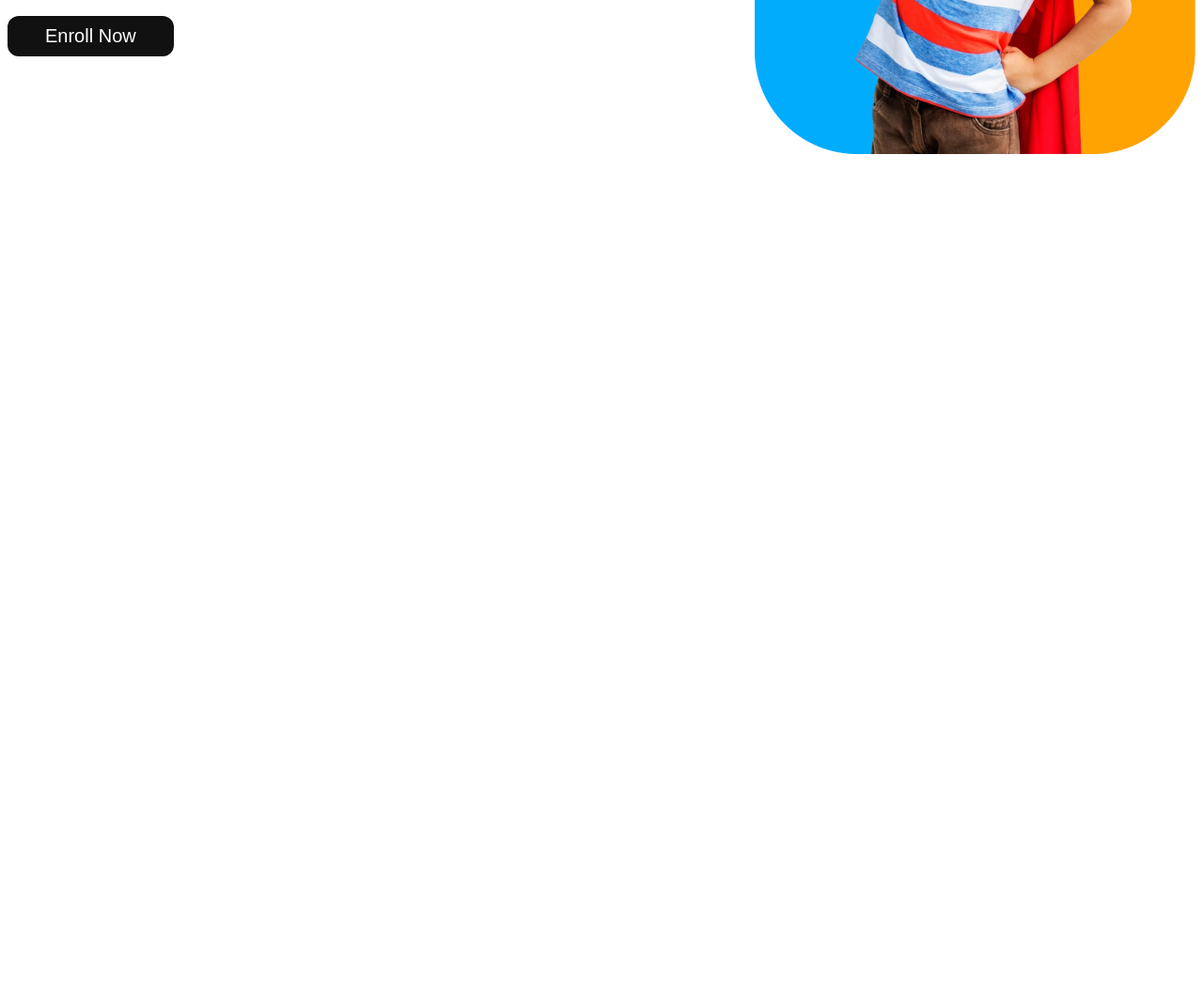
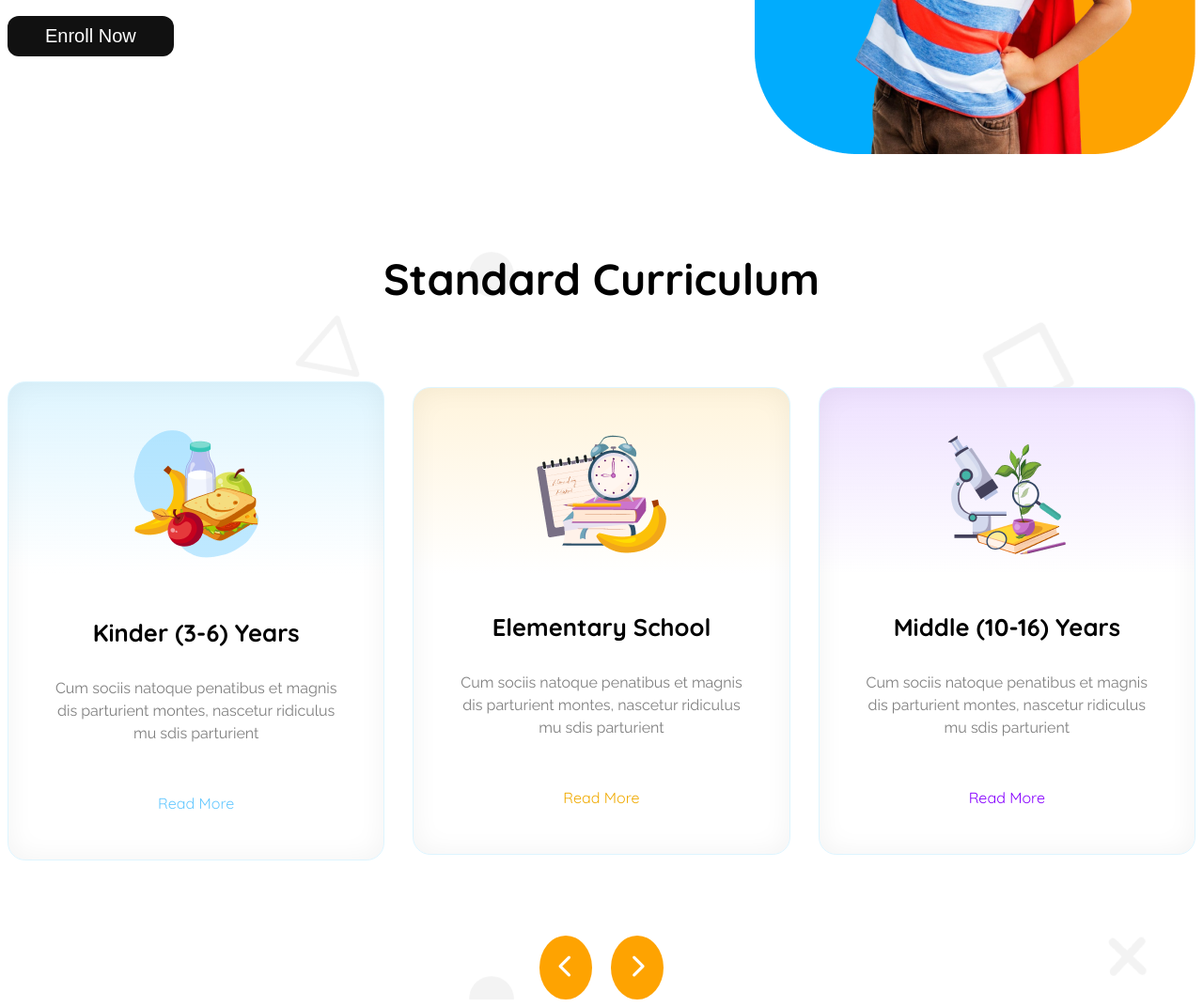
Before and after one commit to engnrtawhid/PH_B11_Assignment_02, a plain HTML site: page index.html in a window 1280 px wide. Shown: the part 523-1595 px from the top of the page at 94% size. Before the commit the page ends 800 px from the top, so only its background shows below. Drawn offline with Linux system fonts and the light colour scheme.

Commit message:
finished standard Curriculum section

```diff
--- a/index.html
+++ b/index.html
@@ -51,10 +51,50 @@
                 <img src="assets/hero-kids.png" alt="">
             </div>
         </section>
+        <!-- Banner Section End -->
     </header>
 
     <main>
-
+        <!-- Standard Section Start -->
+        <section class="standardSection bgImage">
+            <div class="stContainer contentMargin">
+                <h1 class="quicksand">Standard Curriculum</h1>
+                <div class="stCardContainer">
+                    <div class="stCards kinderCard">
+                        <img src="assets/kinder.png" alt="">
+                        <h3 class="stCardTitle quicksand">Kinder (3-6) Years</h3>
+                        <p class="cardDescription">Cum sociis natoque penatibus et magnis
+                            dis parturient montes, nascetur ridiculus
+                            mu sdis parturient</p>
+                        <a class="stLinks kinderLink quicksand" href="">Read More</a>
+                    </div>
+                    <div class="stCards elementaryCard">
+                        <img src="assets/elementary.png" alt="">
+                        <h3 class="stCardTitle quicksand">Elementary School</h3>
+                        <p class="cardDescription">Cum sociis natoque penatibus et magnis
+                            dis parturient montes, nascetur ridiculus
+                            mu sdis parturient</p>
+                        <a class="stLinks quicksand elementaryLink" href="">Read More</a>
+                    </div>
+                    <div class="stCards middleCard">
+                        <img src="assets/middle.png" alt="">
+                        <h3 class="stCardTitle quicksand">Middle (10-16) Years</h3>
+                        <p class="cardDescription">Cum sociis natoque penatibus et magnis
+                            dis parturient montes, nascetur ridiculus
+                            mu sdis parturient</p>
+                        <a class="stLinks middleLink quicksand" href="">Read More</a>
+                    </div>
+                </div>
+                <div class="stArrowContainer">
+                    <div class="stArrow">
+                        <i class="fa fa-chevron-left"></i>
+                    </div>
+                    <div class="stArrow">
+                        <i class="fa fa-chevron-right"></i>
+                    </div>
+                </div>
+            </div>
+        </section>
     </main>
 
     <footer>
--- a/styles/style.css
+++ b/styles/style.css
@@ -1,10 +1,6 @@
 /* Font Styles */
 .quicksand{
     font-family: "Quicksand", serif;
-}
-
-.raleway {
-    font-family: "Raleway", serif;
 }
 
 .contentMargin {
@@ -13,6 +9,9 @@
 }
 
 /* Shared Styles */
+.bgImage{
+    background-image: url(/assets/bg.png);
+}
 
 .orangeButton{
     font-size: 1.25rem;
@@ -32,7 +31,16 @@
     color: white;
 }
 
+.stCardTitle{
+    font-size: 1.6rem;
+}
 
+.cardDescription{
+    color: #808080;
+    font-size: 1rem;
+    font-family: "Raleway", serif;
+    line-height: 1.5rem;
+}
 
 
 
@@ -126,6 +134,93 @@ nav {
     font-size: 1.25rem;
 }
 
+/* Standard Section Styles */
+
+.standardSection h1{
+    color: #000;
+    text-align: center;
+    font-size: 2.9rem;
+    font-weight: 700;
+    margin-top: 100px;
+    margin-bottom: 80px;
+}
+
+.stCardContainer{
+    display: flex;
+    gap: 30px;
+    align-items: center;
+    justify-content: space-between;
+}
+
+.stCards{
+    border-radius: 18.864px;
+    border: 0.943px solid #DEF5FF;
+    box-shadow: 0px 0px 28.296px 0.943px rgba(0, 0, 0, 0.05) inset;
+    padding: 50px 40px;
+    text-align: center;
+}
+.stCards img{
+    margin-bottom: 32px;
+}
+
+.stCards h3{
+    margin-bottom: 32px;
+}
+
+.stCards p{
+    margin-bottom: 52px;
+    text-decoration: none;
+}
+
+.stCards a{
+    margin-bottom: 32px;
+}
+
+.kinderCard{
+    background: linear-gradient(180deg, #DEF5FF 0%, rgba(255, 255, 255, 0.00) 40%), #FFF;
+}
+
+.elementaryCard{
+    background: linear-gradient(180deg, #FFF4DC 0%, rgba(255, 255, 255, 0.00) 40%), #FFF;
+}
+
+.middleCard{
+    background: linear-gradient(180deg, #EEE1FF 0%, rgba(255, 255, 255, 0.00) 40%), #FFF;
+}
+
+.stLinks{
+    text-decoration: none;
+}
+
+.kinderLink{
+    color: #64C8FF;
+}
+
+.elementaryLink{
+    color: #F0AA00;
+}
+
+.middleLink{
+    color: #8700FF;
+}
+
+.stArrowContainer{
+    margin-top: 80px;
+    display: flex;
+    justify-content: center;
+    align-items: center;
+    gap: 20px;
+}
+
+.stArrow{
+    border: none;
+    background-color: #FEA301;
+    padding: 20px;
+    border-radius: 50%;
+    color: white;
+    font-size: 25px;
+}
+
 
 
 
@@ -136,6 +231,7 @@ nav {
         padding: 17px ;
     }
 
+    /* Nav Section */
     .navLogo h3{
         display: none;
     }
@@ -154,6 +250,7 @@ nav {
     .hiddenMenu i{
         font-size: 2.5rem;
     }
+    /* Banner Section */
 
     .bannerSection{
         flex-direction: column-reverse;
@@ -171,4 +268,25 @@ nav {
     .bannerContent p{
         font-size: 1rem;
     }
+
+    /* Standard Section */
+    .standardSection h1{
+        font-size: 2rem;
+        margin-top: 40px;
+        margin-bottom: 20px;
+    }
+
+    .stCardContainer{
+       flex-direction: column;
+       padding: 0 17px;
+    }
+
+    .stArrowContainer{
+        display: none;
+    }
+
+
+
+
+
 }
```
Also changed, not shown: 1 other file.
